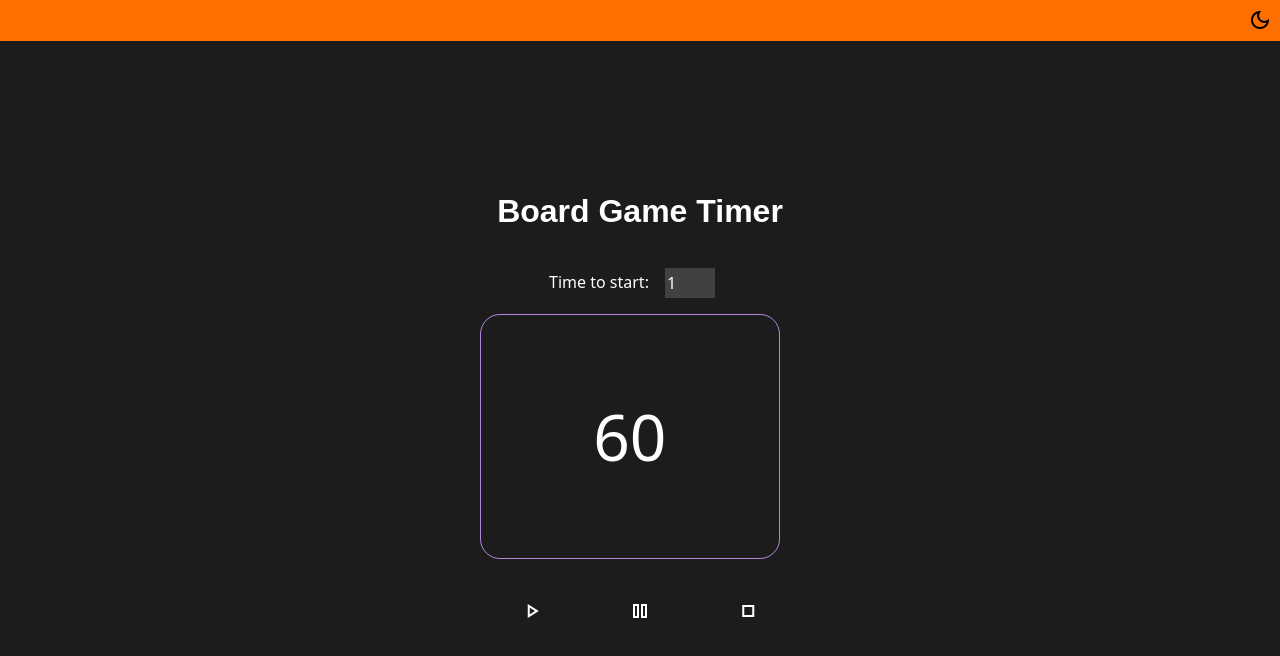
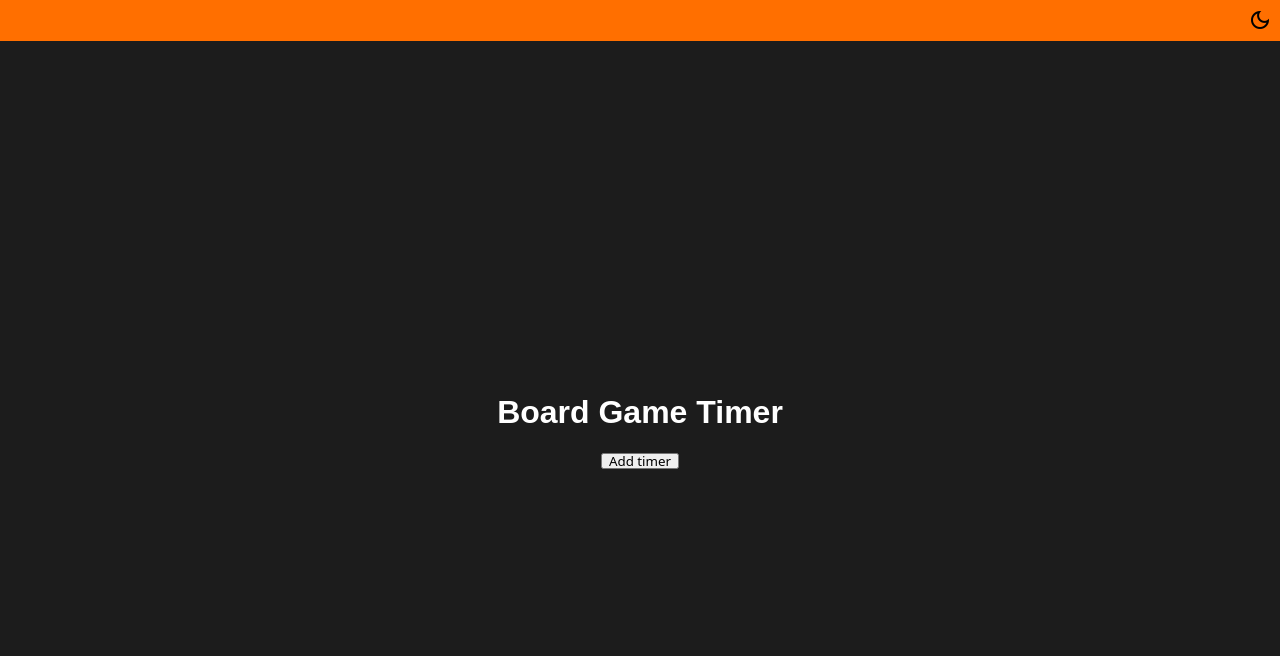
Before and after one commit to Shiinoya/HidalgoSoftware, a SvelteKit app: page /applications/timer in a window 1280 px wide. Shown: the top 656 px of the page. Built offline with nearby package versions, Linux system fonts and the light colour scheme; a web font is replaced by a local one.

Commit message:
Implement adding new timers

```diff
--- a/src/routes/applications/timer/+page.svelte
+++ b/src/routes/applications/timer/+page.svelte
@@ -1,18 +1,26 @@
 <script lang="ts">
   import Timer from '$lib/components/smart/Timer.svelte';
+
+  let timers = [];
 </script>
 
 <title>Board Game Timer</title>
 
 <div class="view-wrapper">
+
   <h1>Board Game Timer</h1>
-  <Timer />
+  <button onclick={() => (timers = [...timers, Timer])}>Add timer</button>
+
+  <div class="timers-wrapper">
+    {#each timers as timer}
+      <svelte:component this={timer} />
+    {/each}
+  </div>
 </div>
 
 <style lang="scss">
   div.view-wrapper {
-    // TODO : make this response
-    height: 500px;
+    // TODO : make this responsive
 
     display: flex;
     flex-direction: column;
@@ -22,5 +30,11 @@
       text-align: center;
       line-height: 1.2em;
     }
+
+    div.timers-wrapper {
+      display: grid;
+      grid-template-columns: repeat(3, auto);
+      grid-template-rows: repeat(3, auto);
+    }
   }
 </style>
```
